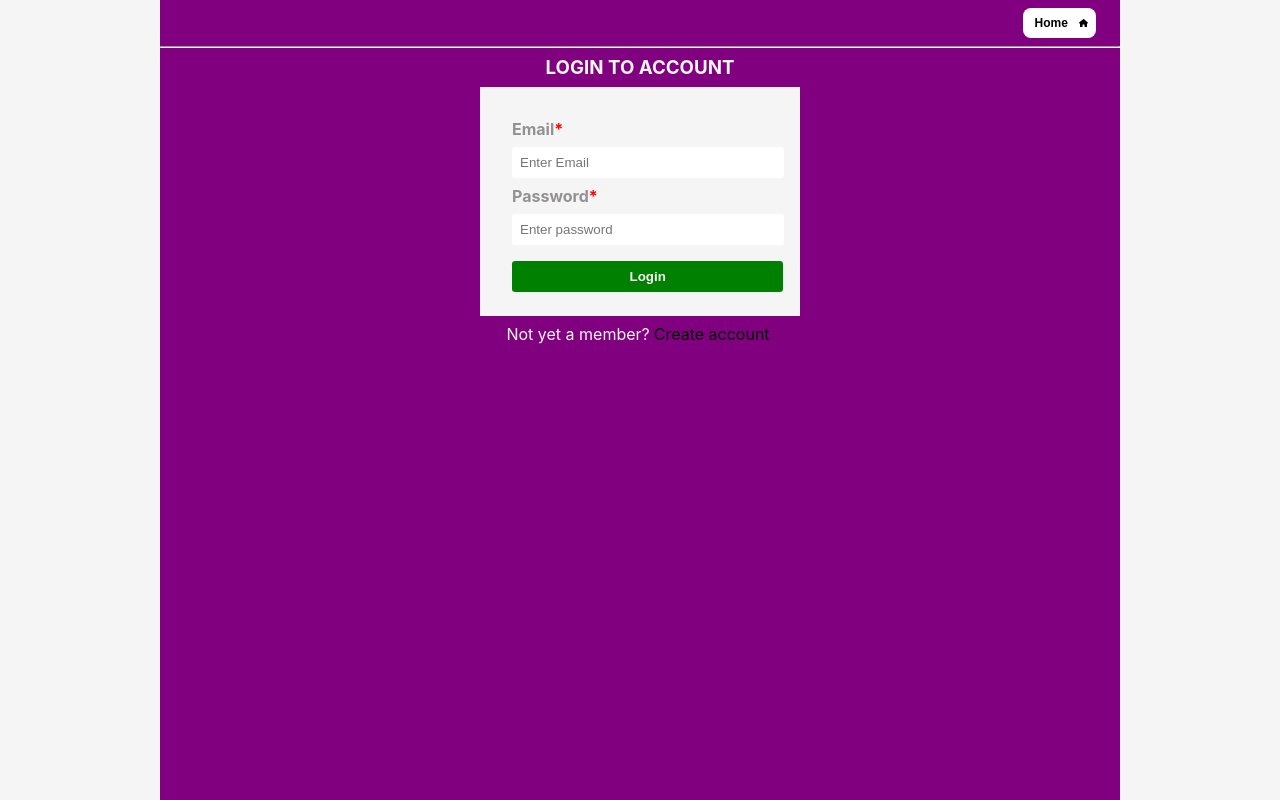
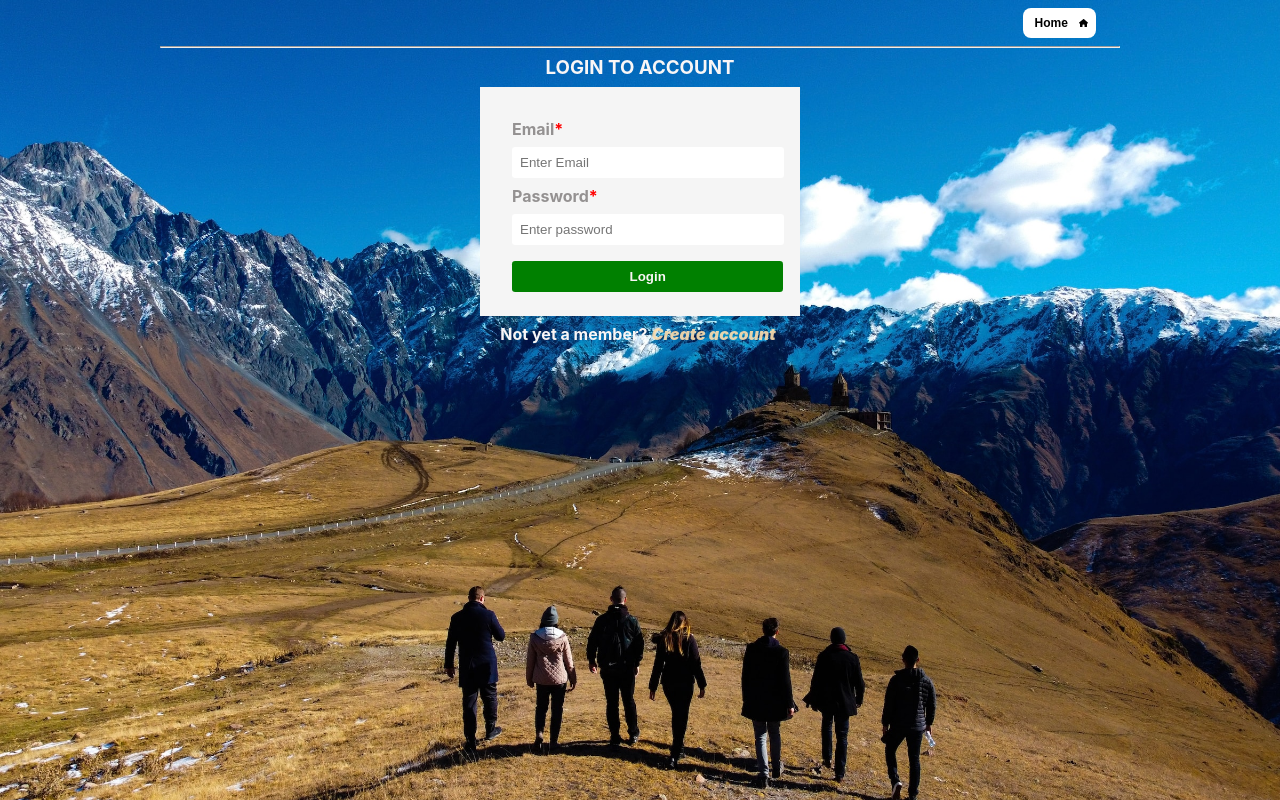
Before and after one commit to BubacarrManneh/membership-app, a React (Create React App) app: page /signin in a window 1280 px wide. Built offline with nearby package versions, Linux system fonts and the light colour scheme.

Commit message:
Setting a background image

```diff
--- a/src/App.js
+++ b/src/App.js
@@ -1,6 +1,8 @@
 
 import Home from './Pages/Home';
 import './Styles/styles.css';
+
+import background from "./bacgrounds/bg-2.jpg"
 
 import {Route, Routes } from 'react-router-dom';
 import SignInPage from './Pages/SignInPage'
@@ -9,7 +11,7 @@ import RegistrationPage from './Pages/RegistrationPage';
 
 function App() {
   return (
-    <div className="App">
+    <div className="App" style={{ backgroundImage: `url(${background})`, backgroundRepeat: "no-repeat", backgroundSize: "cover", alignContent: "center"}}>
       <Routes >
         <Route path="/" element={<Home />} />
         <Route path="/signin" element={<SignInPage />} />
--- a/src/Styles/styles.css
+++ b/src/Styles/styles.css
@@ -4,10 +4,10 @@
 
 /* Home component */
 .Home {
-  background:#569bbd;
   margin: 0 10rem;
   height: 100dvh;
   overflow-y: hidden;
+  background-size: cover;
 }
 
   .Components {
@@ -40,7 +40,7 @@
 /* SignIn/SignUp pages */
 
 .Container {
-  background: #800080;
+  /* background: #800080; */
   margin: 0 10rem;
   height: 100dvh;
   overflow-y: hidden;
@@ -103,12 +103,16 @@
 .Option {
   display: flex;
   justify-content: center;
+  font-weight: bolder;
 }
 
 .Option span {
   margin: 0 .5dvb;
-  color: black;
+  font-weight: bolder;
+  font-style: italic;
+  color: navajowhite;
   cursor: pointer;
+  opacity: .9;
 }
 
 /* Small screen styles */
```
Also changed, not shown: src/bacgrounds/bg-2.jpg (added).
